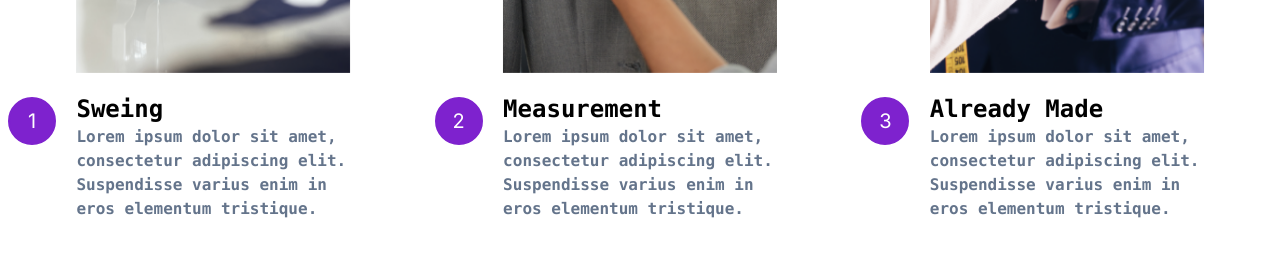
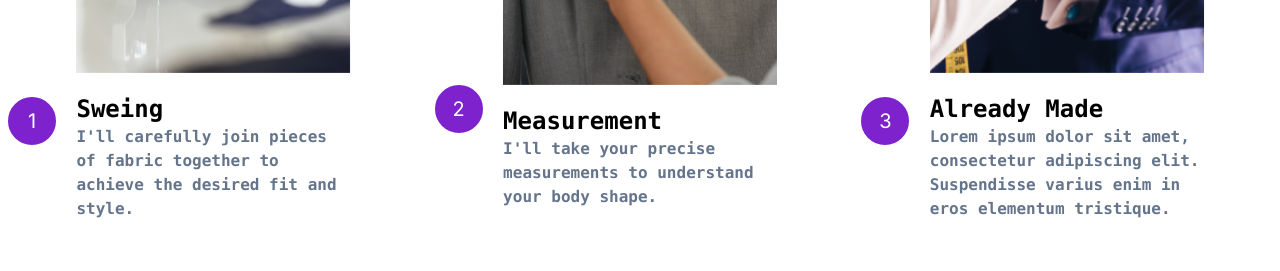
Before and after one commit to kindness-ok/grant-portfolio, a Next.js app: page / in a window 1280 px wide. Shown: the part 1740-2011 px from the top of the page. Built offline with nearby package versions, Linux system fonts and the light colour scheme.

Commit message:
adding finishing touches: part six

```diff
--- a/src/components/service.tsx
+++ b/src/components/service.tsx
@@ -37,8 +37,7 @@ export default function Services () {
             </div>
             <div className="mb-5">
               <p className="text-slate-500 font-mono font-bold">
-                Lorem ipsum dolor sit amet, consectetur adipiscing elit.
-                Suspendisse varius enim in eros elementum tristique.
+                {`I'll`} carefully join pieces of fabric together to achieve the desired fit and style.
               </p>
             </div>
           </div>
@@ -64,8 +63,7 @@ export default function Services () {
             </div>
             <div className="mb-5">
               <p className="text-slate-500 font-mono font-bold">
-                Lorem ipsum dolor sit amet, consectetur adipiscing elit.
-                Suspendisse varius enim in eros elementum tristique.
+                {`I'll`} take your precise measurements to understand your body shape.
               </p>
             </div>
           </div>
```
